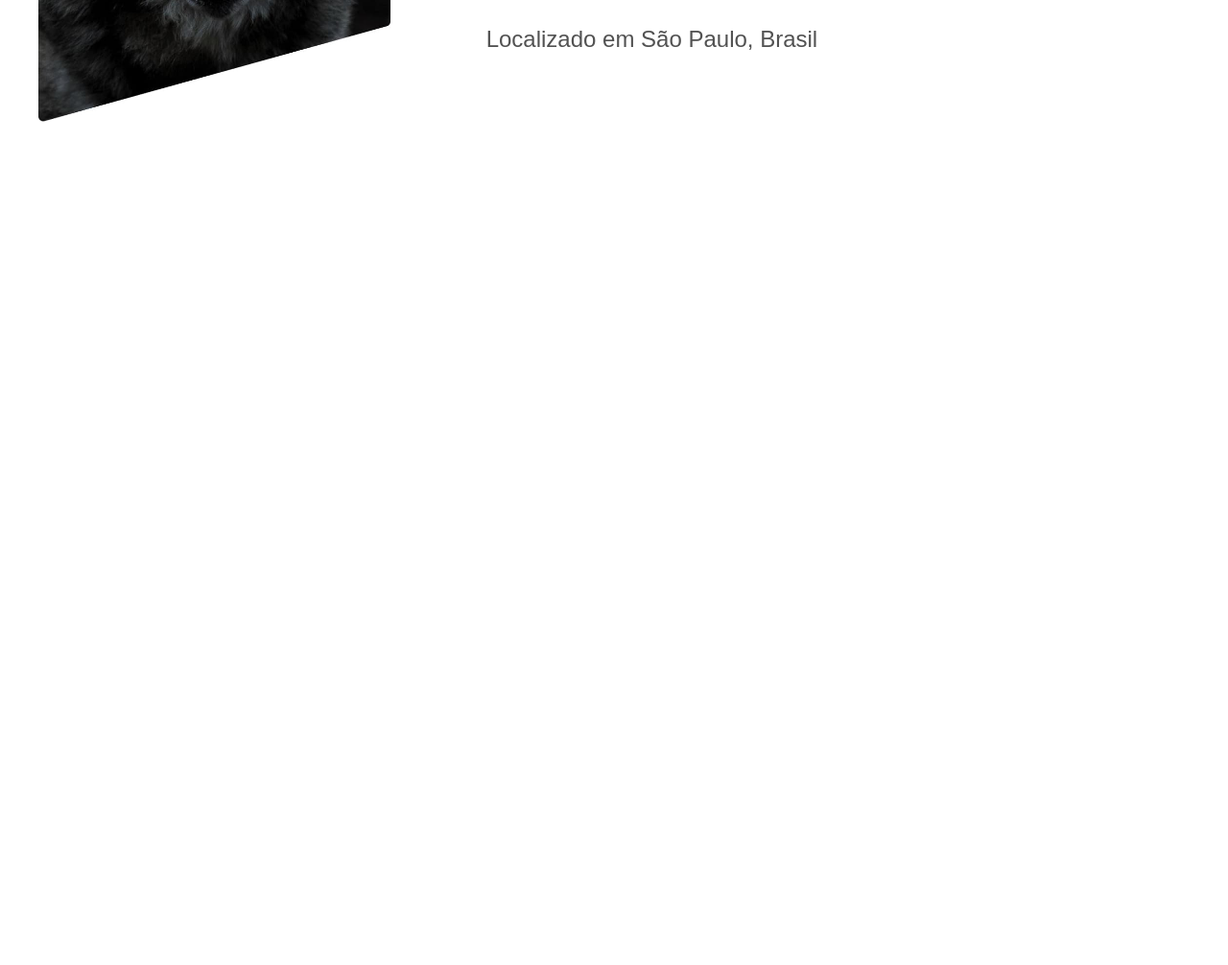
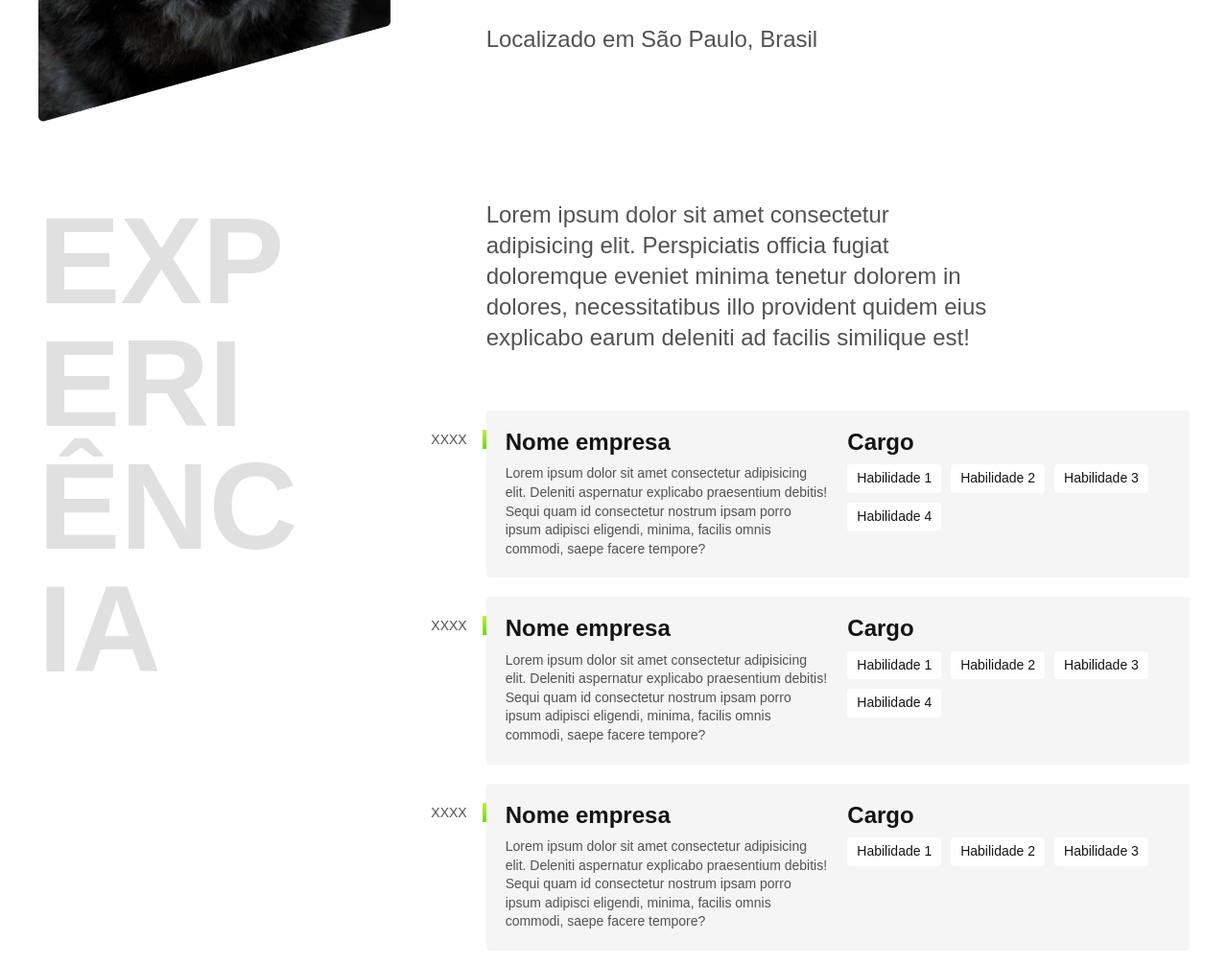
Before and after one commit to KaykAmaral/portifolio-kayk, a plain HTML site: page index.html in a window 1280 px wide. Shown: the part 562-1568 px from the top of the page at 96% size. Before the commit the page ends 800 px from the top, so only its background shows below. Drawn offline with Linux system fonts and the light colour scheme.

Commit message:
Experiencie

```diff
--- /dev/null
+++ b/css/experiencia.css
@@ -0,0 +1,83 @@
+.experiencia {
+    max-width: 1200px;
+    padding: 40px 20px;
+    margin: 0 auto;
+    display: grid;
+    grid-template-columns: 1fr 2fr;
+    gap: 100px;
+}
+
+.experiencia .subtitulo {
+    color: #e0e0e0;
+}
+
+.experiencia-texto {
+    font-size: 1.5rem;
+    line-height: 1.33;
+    max-width: 40ch;
+    margin-bottom: 60px;
+    color: #525252;
+}
+
+.experiencia-texto strong {
+    color: #141414;
+}
+
+.empresa {
+    display: grid;
+    grid-template-columns: 1fr 1fr;
+    gap: 10px 20px;
+    padding: 20px;
+    background: #f5f5f5;
+    margin-bottom: 20px;
+    border-radius: 4px;
+    position: relative;
+}
+
+.empresa::before {
+    content: '';
+    display: block;
+    width: 4px;
+    height: 20px;
+    background: linear-gradient(#b6f829, #67dd0a);
+    position: absolute;
+    top: 20px;
+    left: -4px;
+}
+
+.empresa-ano {
+    position: absolute;
+    top: 22px;
+    left: -100px;
+    color: #525252;
+    font-size: 0.875rem;
+    text-align: right;
+    width: 80px;
+}
+
+.empresa-titulo {
+    font-size: 1.5rem;
+    line-height: 1.1;
+    font-weight: bold;
+}
+
+.empresa-texto {
+    font-size: 0.875rem;
+    line-height: 1.4;
+    color: #525252;
+}
+
+.empresa-habilidades {
+    display: flex;
+    flex-wrap: wrap;
+    gap: 10px;
+    align-content: start;
+}
+
+.empresa-habilidades li {
+    font-size: 0.875rem;
+    line-height: 1.4;
+    border-radius: 4px;
+    background: #fff;
+    padding: 5px 10px;
+}
--- a/css/global.css
+++ b/css/global.css
@@ -18,3 +18,11 @@ img {
     max-width: 100%;
     display: block;
 }
+
+.subtitulo {
+    font-size: 8rem;
+    line-height: 1;
+    text-transform: uppercase;
+    word-break: break-all;
+    max-width: 4ch;
+}
--- a/css/style.css
+++ b/css/style.css
@@ -2,3 +2,4 @@
 @import "global.css";
 @import "header.css";
 @import "introducao.css";
+@import "experiencia.css";
--- a/index.html
+++ b/index.html
@@ -27,6 +27,52 @@
         </div>
     </main>
 
+    <section class="experiencia" id="experiencia" aria-label="Experiência">
+        <h2 class="subtitulo">Experiência</h2>
+        <div>
+            <p class="experiencia-texto">Lorem ipsum dolor sit amet consectetur adipisicing elit. Perspiciatis officia fugiat doloremque eveniet minima tenetur dolorem in dolores, necessitatibus illo provident quidem eius explicabo earum deleniti ad facilis similique est!</p>
+
+            <div class="empresa">
+                <span class="empresa-ano">XXXX</span>
+                <h3 class="empresa-titulo">Nome empresa</h3>
+                <span class="empresa-titulo">Cargo</span>
+                <p class="empresa-texto">Lorem ipsum dolor sit amet consectetur adipisicing elit. Deleniti aspernatur explicabo praesentium debitis! Sequi quam id consectetur nostrum ipsam porro ipsum adipisci eligendi, minima, facilis omnis commodi, saepe facere tempore?</p>
+                <ul class="empresa-habilidades">
+                    <li>Habilidade 1</li>
+                    <li>Habilidade 2</li>
+                    <li>Habilidade 3</li>
+                    <li>Habilidade 4</li>
+                </ul>
+            </div>
+
+            <div class="empresa">
+                <span class="empresa-ano">XXXX</span>
+                <h3 class="empresa-titulo">Nome empresa</h3>
+                <span class="empresa-titulo">Cargo</span>
+                <p class="empresa-texto">Lorem ipsum dolor sit amet consectetur adipisicing elit. Deleniti aspernatur explicabo praesentium debitis! Sequi quam id consectetur nostrum ipsam porro ipsum adipisci eligendi, minima, facilis omnis commodi, saepe facere tempore?</p>
+                <ul class="empresa-habilidades">
+                    <li>Habilidade 1</li>
+                    <li>Habilidade 2</li>
+                    <li>Habilidade 3</li>
+                    <li>Habilidade 4</li>
+                </ul>
+            </div>
+
+            <div class="empresa">
+                <span class="empresa-ano">XXXX</span>
+                <h3 class="empresa-titulo">Nome empresa</h3>
+                <span class="empresa-titulo">Cargo</span>
+                <p class="empresa-texto">Lorem ipsum dolor sit amet consectetur adipisicing elit. Deleniti aspernatur explicabo praesentium debitis! Sequi quam id consectetur nostrum ipsam porro ipsum adipisci eligendi, minima, facilis omnis commodi, saepe facere tempore?</p>
+                <ul class="empresa-habilidades">
+                    <li>Habilidade 1</li>
+                    <li>Habilidade 2</li>
+                    <li>Habilidade 3</li>
+                </ul>
+            </div>
+
+        </div>
+
+    </section>
 
 </body>
 </html>
```
